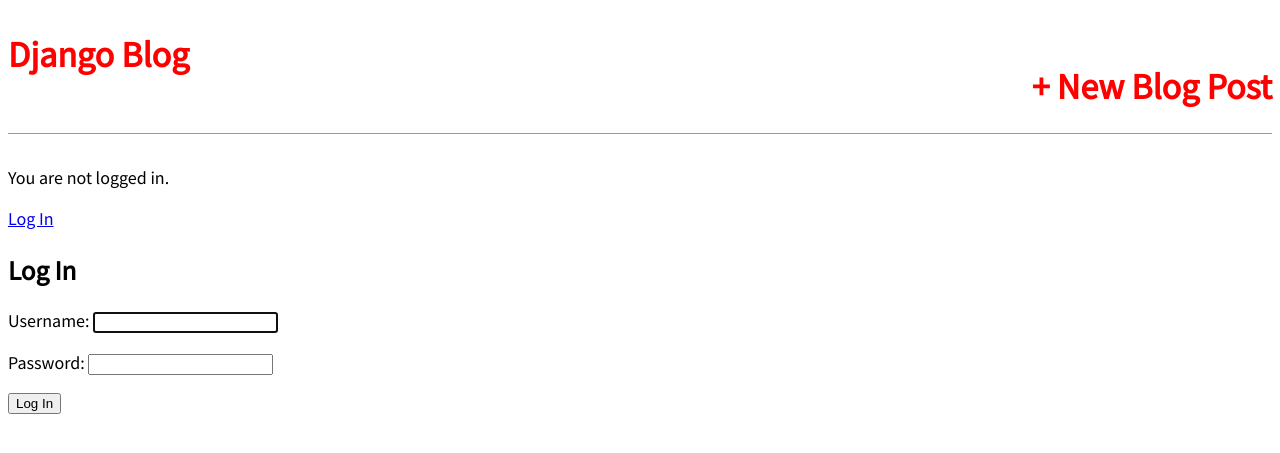
After one commit to marcuscostagraciano/College_tasks, a Django app: page /accounts/login/ in a window 1280 px wide. The commit adds this page. Shown: the top 453 px of the page. Run offline with Django 4.2, Linux system fonts and the light colour scheme.

Commit message:
feat: login and logout system

```diff
--- a/Sixth_semester/dev_web_II/django_tutoriais/tutorial_6/blog/templates/base.htm
+++ b/Sixth_semester/dev_web_II/django_tutoriais/tutorial_6/blog/templates/base.htm
@@ -16,6 +16,13 @@
                 <h1><a href="{% url 'post_new' %}"> + New Blog Post</a></h1>
             </div>
         </header>
+        {% if user.is_authenticated %}
+            <p>Hi {{user.username}}!</p>
+            <a href="{% url 'logout' %}">Log out</a>
+        {% else %}
+            <p>You are not logged in.</p>
+            <a href="{% url 'login' %}">Log In</a>
+        {% endif %}
         <div>
             {% block content %}
             {% endblock content %}
--- /dev/null
+++ b/Sixth_semester/dev_web_II/django_tutoriais/tutorial_6/blog/templates/registration/login.html
@@ -0,0 +1,10 @@
+{% extends 'base.htm' %}
+
+    {% block content %}
+        <h2>Log In</h2>
+        <form method="POST">
+            {% csrf_token %}
+            {{ form.as_p }}
+            <button type="submit">Log In</button>
+        </form>
+    {% endblock content %}
--- a/Sixth_semester/dev_web_II/django_tutoriais/tutorial_6/config/settings.py
+++ b/Sixth_semester/dev_web_II/django_tutoriais/tutorial_6/config/settings.py
@@ -123,3 +123,5 @@ STATICFILE_DIRS = [str(BASE_DIR.joinpath('static'))]
 # https://docs.djangoproject.com/en/4.2/ref/settings/#default-auto-field
 
 DEFAULT_AUTO_FIELD = 'django.db.models.BigAutoField'
+LOGIN_REDIRECT_URL = 'home'
+LOGOUT_REDIRECT_URL = 'home'
--- a/Sixth_semester/dev_web_II/django_tutoriais/tutorial_6/config/urls.py
+++ b/Sixth_semester/dev_web_II/django_tutoriais/tutorial_6/config/urls.py
@@ -19,5 +19,6 @@ from django.urls import include, path
 
 urlpatterns = [
     path('admin/', admin.site.urls),
+    path('accounts/', include('django.contrib.auth.urls')),
     path('', include('blog.urls')),
 ]
```
